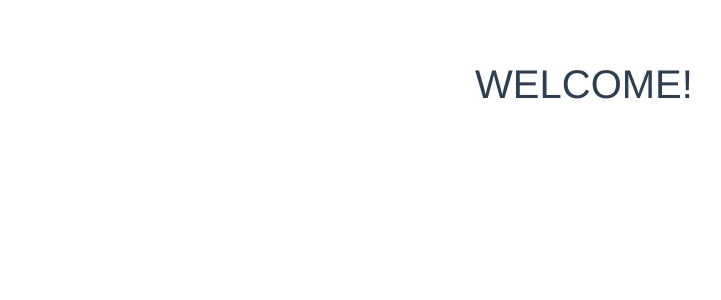
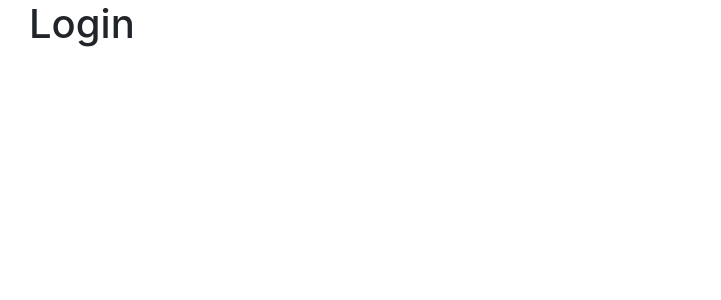
Before and after one commit to meruen/posweb-vue1, a Vue app: page / in a window 1280 px wide. Shown: the top 300 px of the page, without its empty margins (56-777 px from the left). Built offline with nearby package versions, Linux system fonts and the light colour scheme.

Commit message:
Login component created

```diff
--- a/src/App.vue
+++ b/src/App.vue
@@ -1,12 +1,17 @@
 <template>
   <div id="app">
-    <h1>{{ msg }}</h1>
+    <login></login>
   </div>
 </template>
 
 <script>
+import Login from "./components/Login.vue";
+
 export default {
   name: 'App',
+  components: {
+    login: Login
+  },
   data() {
     return {
       msg: 'WELCOME!'
@@ -14,14 +19,3 @@ export default {
   }
 }
 </script>
-
-<style>
-#app {
-  font-family: Avenir, Helvetica, Arial, sans-serif;
-  -webkit-font-smoothing: antialiased;
-  -moz-osx-font-smoothing: grayscale;
-  text-align: center;
-  color: #2c3e50;
-  margin-top: 60px;
-}
-</style>
--- /dev/null
+++ b/src/components/Login.vue
@@ -0,0 +1,11 @@
+<template>
+    <div class="container">
+        <h1>Login</h1>
+    </div>
+</template>
+
+<script>
+    export default {
+
+    };
+</script>
```
